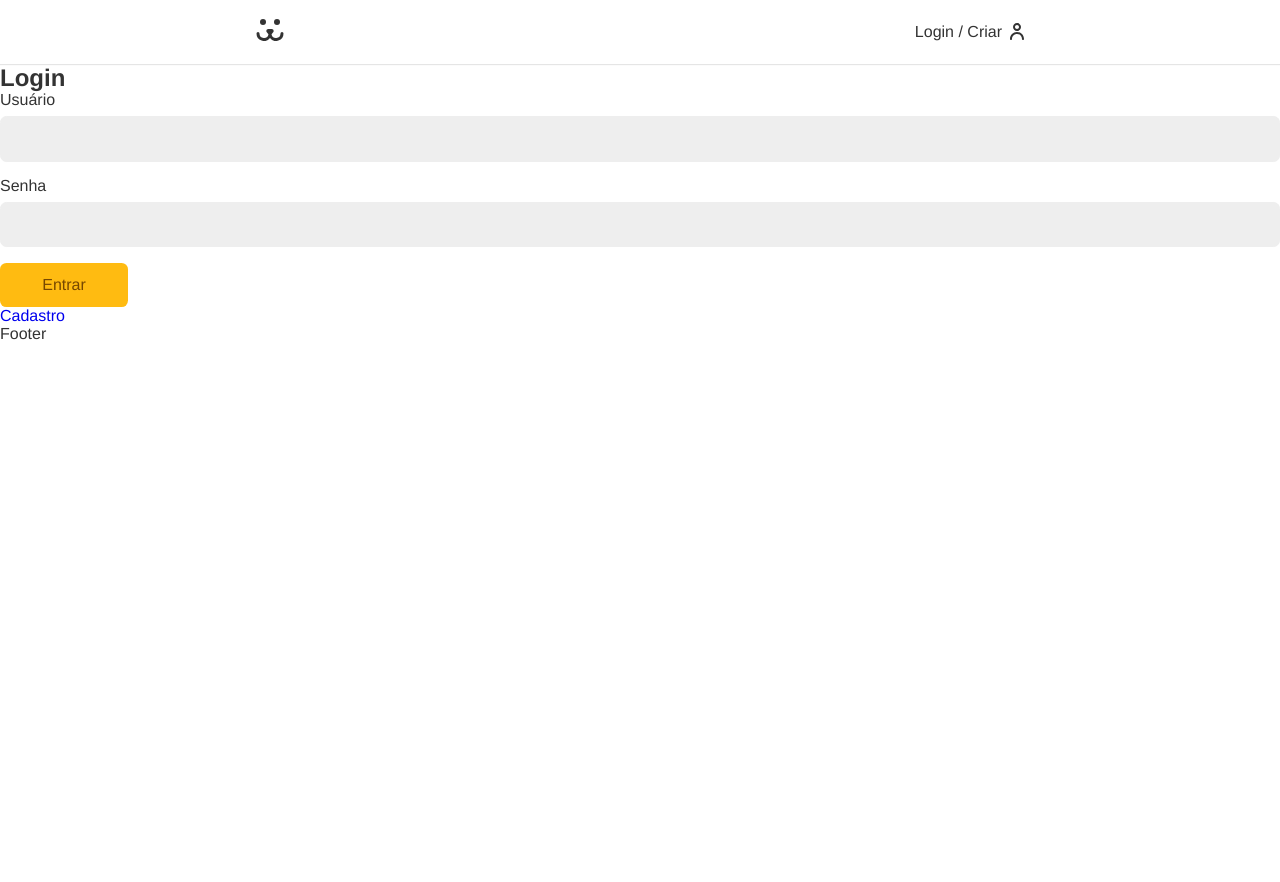
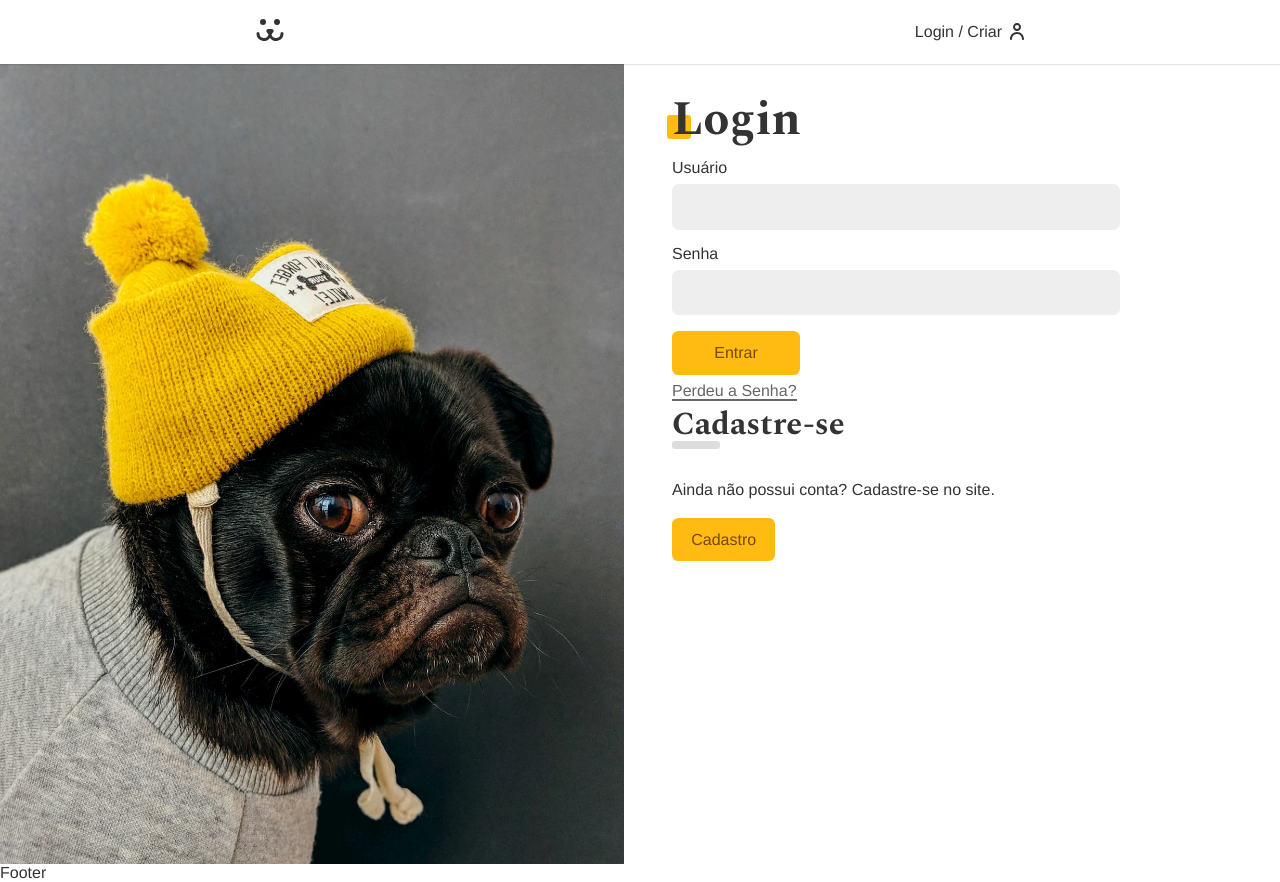
Before and after one commit to Aladiah96/React-Origamid, a React (Create React App) app in the folder final-project/dogs/: page /login in a window 1280 px wide. Before the commit the page ends 800 px from the top, so only its background shows below. Built offline with nearby package versions, Linux system fonts and the light colour scheme.

Commit message:
Create and stylize most of the login page

```diff
--- a/final-project/dogs/src/App.css
+++ b/final-project/dogs/src/App.css
@@ -1,3 +1,5 @@
+@import url('https://fonts.googleapis.com/css2?family=Spectral:wght@700&display=swap');
+
 * {
   box-sizing: border-box;
 }
@@ -6,7 +8,7 @@
   margin: 0;
   color: #333;
   --type-first: Helvetica, Arial, sans-serif;
-  --type-second: "Spectral", georgia;
+  --type-second: 'Spectral', Georgia;
   font-family: var(--type-first);
   padding-top: 4rem;
 }
@@ -41,6 +43,7 @@
 
 a {
   text-decoration: none;
+  color: #333;
 }
 
 .container {
@@ -48,3 +51,38 @@
   padding: 0 1rem;
   margin: 0 auto;
 }
+
+.title {
+  font-family: var(--type-second);
+  line-height: 1;
+  font-size: 3rem;
+  margin: 1rem 0;
+  position: relative;
+  z-index: 1;
+}
+
+.title::after {
+  content: '';
+  display: block;
+  width: 1.5rem;
+  height: 1.5rem;
+  background: #fb1;
+  position: absolute;
+  bottom: 5px;
+  left: -5px;
+  border-radius: 0.2rem;
+  z-index: -1;
+}
+
+.animeLeft {
+  opacity: 0;
+  transform: translate3x(-20px);
+  animation: animeLeft 0.3s forwards;
+}
+
+@keyframes animeLeft {
+  to {
+    opacity: 1;
+    transform: initial;
+  }
+}
--- a/final-project/dogs/src/App.js
+++ b/final-project/dogs/src/App.js
@@ -6,6 +6,7 @@
 import Footer from './Components/Footer';
 import Home from './Components/Home';
 import Login from './Components/Login/Login';
+import { UserStorage } from './UserContext';
 
 import { BrowserRouter, Routes, Route } from 'react-router-dom';
 
@@ -13,12 +14,14 @@
   return (
     <>
       <BrowserRouter>
+        <UserStorage>
           <Header />
           <Routes>
             <Route path='/' element={<Home />} />
             <Route path='/login/*' element={<Login />} />
           </Routes>
           <Footer />
+        </UserStorage>
       </BrowserRouter>
     </>
   );
--- a/final-project/dogs/src/Components/Header.js
+++ b/final-project/dogs/src/Components/Header.js
@@ -2,15 +2,28 @@
 import styles from './Header.module.css'
 import { Link } from 'react-router-dom'
 import { ReactComponent as Dogs } from '../Assets/dogs.svg'
+import { UserContext } from '../UserContext';
+import Button from './Forms/Button';
 
 const Header = () => {
+  const { data, userLogout } = React.useContext(UserContext)
+
   return (
     <header className={styles.header}>
       <nav className={`${styles.nav} container`}>
         <Link className={styles.logo} to='/' aria-label='Dogs - Home'>
           <Dogs />
         </Link>
-                <Link className={styles.login} to='/login'>Login / Criar</Link>
+        {data ? (
+          <Link className={styles.login} to='/conta'>
+            {data.nome}
+            <Button onClick={userLogout}>Sair</Button>
+          </Link>
+        ) : (
+          <Link className={styles.login} to='/login'>
+            Login / Criar
+          </Link>
+        )}
       </nav>
     </header >
   )
--- a/final-project/dogs/src/Components/Login/Login.js
+++ b/final-project/dogs/src/Components/Login/Login.js
@@ -1,13 +1,19 @@
 import React from 'react';
-import { Routes, Route } from 'react-router-dom'
+import { Routes, Route, Navigate } from 'react-router-dom'
 import LoginForm from './LoginForm';
 import LoginCreate from './LoginCreate';
 import LoginPasswordLost from './LoginPasswordLost';
 import LoginPasswordReset from './LoginPasswordReset';
+import { UserContext } from '../../UserContext';
+import styles from './Login.module.css'
 
 const Login = () => {
+  const { login } = React.useContext(UserContext)
+
+  if (login === true) return <Navigate to="/conta" />
   return (
-        <div>
+    <section className={styles.login} >
+      <div className={styles.forms} >
         <Routes>
           <Route path='/' element={<LoginForm />} />
           <Route path='criar' element={<LoginCreate />} />
@@ -15,6 +21,7 @@
           <Route path='resetar' element={<LoginPasswordReset />} />
         </Routes>
       </div>
+    </section>
   )
 }
 
--- /dev/null
+++ b/final-project/dogs/src/Components/Login/Login.module.css
@@ -0,0 +1,32 @@
+.login {
+  display: grid;
+  grid-template-columns: 1fr 1fr;
+  min-height: 100vh;
+  gap: 2rem;
+}
+
+.login::before {
+  display: block;
+  content: '';
+  background: url('../../Assets/login.jpg') no-repeat center center;
+  background-size: cover;
+}
+
+.forms {
+  max-width: 30rem;
+  padding: 1rem;
+}
+
+@media (max-width: 40rem) {
+  .login {
+    grid-template-columns: 1fr;
+  }
+
+  .login::before {
+    display: none;
+  }
+
+  .forms {
+    max-width: 100%;
+  }
+}
--- a/final-project/dogs/src/Components/Login/LoginForm.js
+++ b/final-project/dogs/src/Components/Login/LoginForm.js
@@ -3,40 +3,42 @@
 import Input from "../Forms/Input";
 import Button from "../Forms/Button";
 import useForm from "../../Hooks/useForm";
-import { TOKEN_POST, USER_GET } from "../../api";
+import { UserContext } from "../../UserContext";
+import Error from "../../Helper/Error";
+import styles from './LoginForm.module.css'
+import stylesBtn from '../Forms/Button.module.css'
 
 const LoginForm = () => {
   const username = useForm();
   const password = useForm();
 
-  async function getUser(token) {
-    const { url, options } = USER_GET(token)
-    const response = await fetch(url, options)
-    const json = response.json();
-  }
+  const { userLogin, error, loading } = React.useContext(UserContext)
 
   async function handleSubmit(event) {
     event.preventDefault();
 
     if (username.validate() && password.validate()) {
-      const { url, options } = TOKEN_POST({ username: username.value, password: password.value })
-
-      const response = await fetch(url, options)
-      const json = await response.json()
-      window.localStorage.setItem('token', json.token)
-      getUser(json.token)
+      userLogin(username.value, password.value)
     }
   }
 
   return (
-    <section>
-      <h1>Login</h1>
-      <form action="" onSubmit={handleSubmit}>
+    <section className='animeLeft'>
+      <h1 className="title" >Login</h1>
+      <form className="styles.form" onSubmit={handleSubmit}>
         <Input label='Usuário' type='text' name="username" {...username} />
         <Input label='Senha' type='password' name='password' {...password} />
-        <Button>Entrar</Button>
+        {loading ? (<Button disabled>Carregando...</Button>) : (
+          <Button>Entrar</Button>
+        )}
+        <Error error={error} />
       </form>
-      <Link to='/login/criar'>Cadastro</Link>
+      <Link className={styles.perdeu} to='/login/perdeu'>Perdeu a Senha?</Link>
+      <div className={styles.cadastro}>
+        <h2 className={styles.subtitle}>Cadastre-se</h2>
+        <p>Ainda não possui conta? Cadastre-se no site.</p>
+        <Link className={stylesBtn.button} to='/login/criar'>Cadastro</Link>
+      </div>
     </section>
   )
 }
--- /dev/null
+++ b/final-project/dogs/src/Components/Login/LoginForm.module.css
@@ -0,0 +1,42 @@
+.form {
+  margin-bottom: 2rem;
+}
+
+.perdeu {
+  display: inline-block;
+  color: #666;
+  padding: 0.5rem 0;
+  line-height: 1;
+}
+
+.perdeu::after {
+  content: '';
+  height: 2px;
+  width: 100%;
+  background: currentColor;
+  display: block;
+}
+
+.cadastro {
+  margin-top: 4re;
+}
+
+.cadastro p {
+  margin-top: 2rem;
+  margin-bottom: 2rem;
+}
+
+.subtitle {
+  font-family: var(--type-second);
+  line-height: 1;
+  font-size: 2rem;
+}
+
+.subtitle::after {
+  content: '';
+  display: block;
+  background: #ddd;
+  height: 0.5rem;
+  width: 3rem;
+  border-radius: 0.2rem;
+}
--- /dev/null
+++ b/final-project/dogs/src/Helper/Error.js
@@ -0,0 +1,8 @@
+import React from 'react'
+
+const Error = ({ error }) => {
+  if (!error) return null;
+  return <p style={{ color: '#f31', margin: '1rem 0' }}>{error}</p>
+}
+
+export default Error
--- /dev/null
+++ b/final-project/dogs/src/UserContext.js
@@ -0,0 +1,81 @@
+import React from 'react'
+import { USER_GET, TOKEN_POST, TOKEN_VALIDATE_POST } from './api'
+import { useNavigate } from 'react-router-dom'
+
+export const UserContext = React.createContext()
+
+export const UserStorage = ({ children }) => {
+  const [data, setData] = React.useState(null)
+  const [login, setlogin] = React.useState(null)
+  const [loading, setLoading] = React.useState(false)
+  const [error, setError] = React.useState(null)
+  const navigate = useNavigate()
+
+
+  const userLogout = React.useCallback(async function userLogout() {
+    setData(null)
+    setError(null)
+    setLoading(false)
+    setlogin(false)
+    window.localStorage.removeItem('token')
+    navigate('/login')
+  }, [navigate])
+
+  async function getUser(token) {
+    const { url, options } = USER_GET(token)
+    const response = await fetch(url, options)
+    const json = await response.json()
+    setData(json)
+    setlogin(true)
+    console.log(json)
+  }
+
+  async function userLogin(username, password) {
+    try {
+      setError(null)
+      setLoading(true)
+      const { url, options } = TOKEN_POST({ username, password })
+      const tokenRes = await fetch(url, options);
+      if (!tokenRes.ok) throw new Error(`Error: ${tokenRes.statusText}`)
+      const { token } = await tokenRes.json()
+      window.localStorage.setItem('token', token)
+      await getUser(token)
+      navigate('/conta')
+    } catch (err) {
+      setError(err.message)
+      setlogin(false)
+    } finally {
+      setLoading(false)
+    }
+  }
+
+  React.useEffect(() => {
+    async function autoLogin() {
+      const token = window.localStorage.getItem('token')
+      if (token) {
+        try {
+          setError(null);
+          setLoading(true)
+          const { url, options } = TOKEN_VALIDATE_POST(token)
+          const response = await fetch(url, options);
+          if (!response.ok) throw new Error('Token inválido')
+          await getUser(token)
+        } catch (err) {
+          userLogout()
+        } finally {
+          setLoading(false)
+        }
+      }
+    }
+    autoLogin()
+  }, [userLogout])
+
+
+  return (
+    <UserContext.Provider
+      value={{ userLogin, userLogout, data, error, loading, login }}
+    >
+      {children}
+    </UserContext.Provider>
+  )
+}
--- a/final-project/dogs/src/api.js
+++ b/final-project/dogs/src/api.js
@@ -13,6 +13,18 @@
   };
 }
 
+export function TOKEN_VALIDATE_POST(token) {
+  return {
+    url: API_URL + '/jwt-auth/v1/token/validate',
+    options: {
+      method: 'POST',
+      headers: {
+        Authorization: 'Bearer ' + token,
+      }
+    }
+  }
+}
+
 export function USER_GET(token) {
   return {
     url: API_URL + '/api/user',
```
Also changed, not shown: final-project/dogs/.prettierrc.yaml (added), 1 other file (tests, documents, lock files or other folders). Lines whose indentation alone changed are shown as unchanged.
